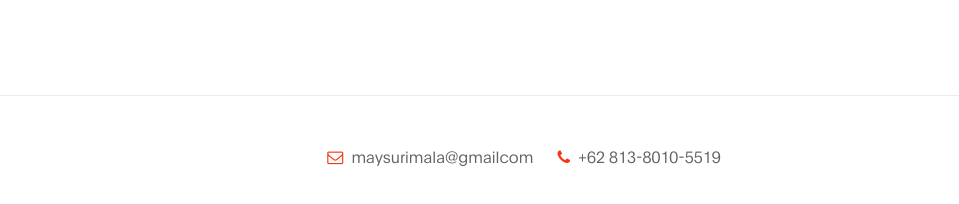
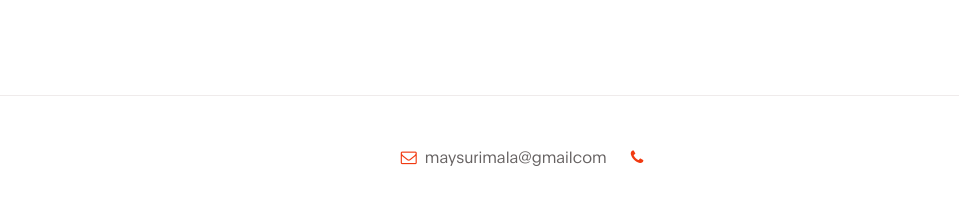
Before and after one commit to mala546/malawebsite, a plain HTML site: page index.html in a window 1280 px wide. Shown: the part 6258-6462 px from the top of the page, without its empty margins (116-1075 px from the left). Drawn offline with Linux system fonts and the light colour scheme.

Commit message:
Update index.html

```diff
--- a/index.html
+++ b/index.html
@@ -320,7 +320,7 @@ https://www.tooplate.com/view/2119-gymso-fitness
                             <a href="#">maysurimala@gmailcom</a>
                         </p>
 
-                        <p><i class="fa fa-phone mr-1"></i> +62 813-8010-5519</p>
+                        <p><i class="fa fa-phone mr-1"></i><a href="http://wa.me/081380105519"></a></p>
                     </div>
 
                </div>
```
